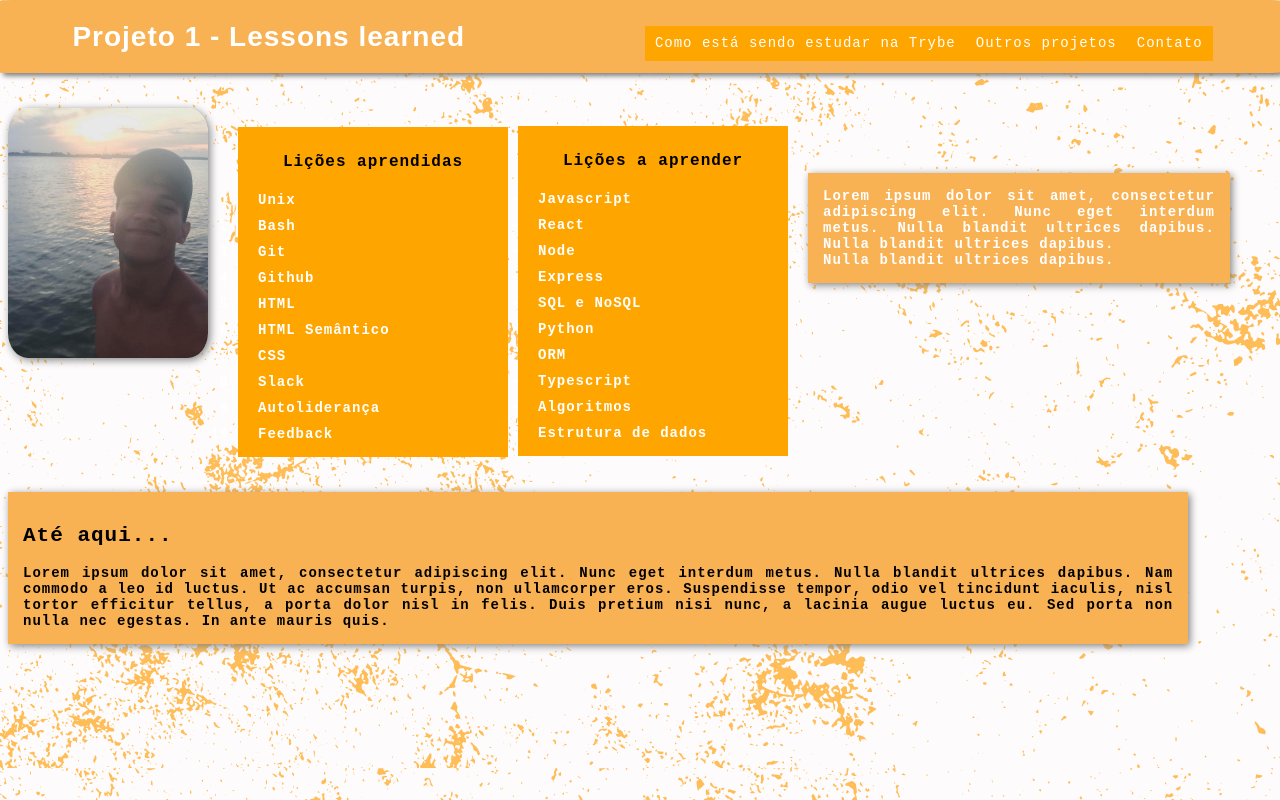
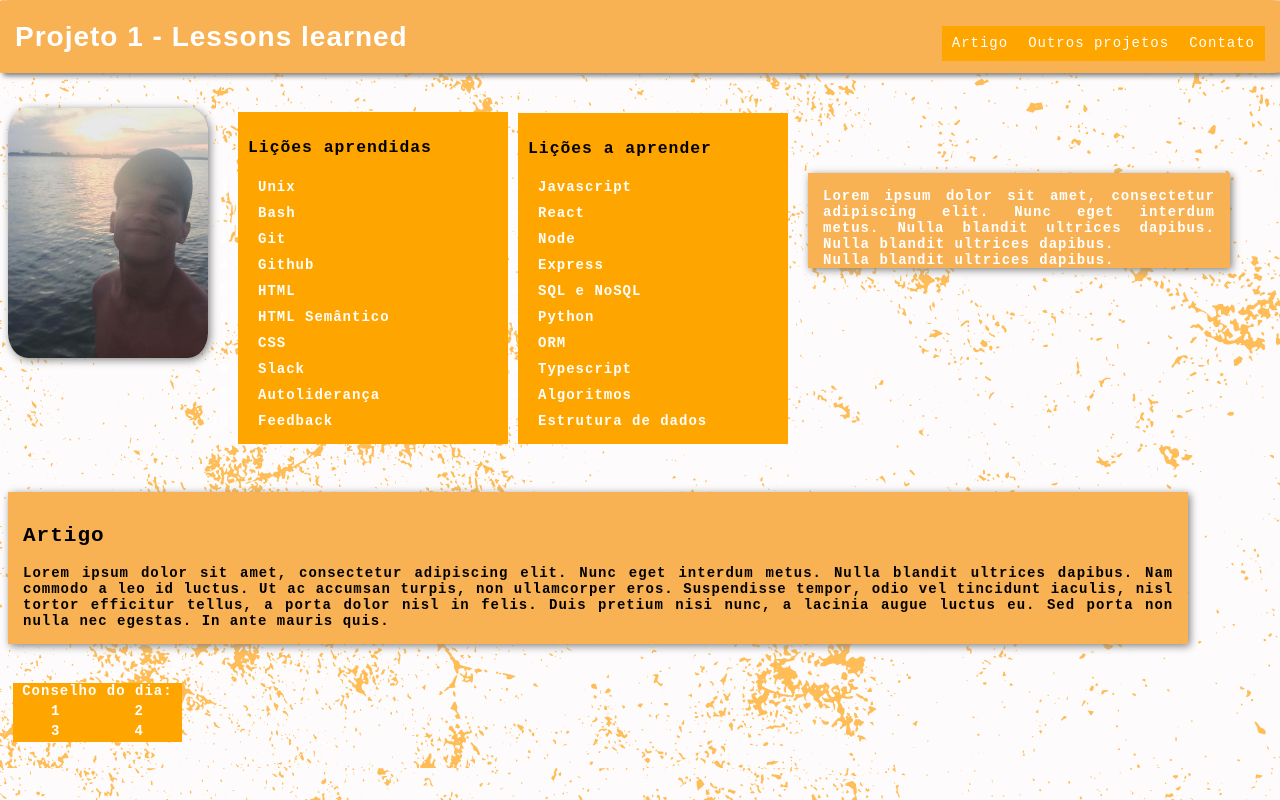
Before and after one commit to luccarendall/fundametal-lessons-learned, a website: page index.html in a window 1280 px wide. Shown: the top 800 px of the page. Drawn offline with Linux system fonts and the light colour scheme.

Commit message:
Consertando tabela

```diff
--- a/index.html
+++ b/index.html
@@ -6,7 +6,8 @@
     <meta http-equiv="X-UA-Compatible" content="IE=edge" />
     <meta name="viewport" content="width=device-width, initial-scale=1.0" />
     <title>Projeto 1 - Lessons learned</title>
-    <link rel="stylesheet" href="style.css" />
+    <link rel="stylesheet" href="reset.css">
+    <link rel="stylesheet" href="style.css">
 </head>
 
 <body>
@@ -15,7 +16,7 @@
         <h1 id="titulo">Projeto 1 - Lessons learned</h1>
         <nav class="menu">
             <ul>
-                <li><a href="#article">Como está sendo estudar na Trybe</a></li>
+                <li><a href="#article">Artigo</a></li>
                 <li><a href="https://github.com/LuccaRendall?tab=repositories" target="_blank">Outros projetos</a></li>
                 <li><a href="#rodape">Contato</a></li>
             </ul>
@@ -25,7 +26,7 @@
     <img id="minha_foto" src="eu.jpeg" alt="lucca-rendall.jpeg" />
 
    <article id="article">
-       <h2>Até aqui...</h2>
+       <h2>Artigo</h2>
         Lorem ipsum dolor sit amet, consectetur adipiscing elit. Nunc eget
         interdum metus. Nulla blandit ultrices dapibus. Nam commodo a leo id
         luctus. Ut ac accumsan turpis, non ullamcorper eros. Suspendisse tempor,
@@ -74,11 +75,9 @@
             </ul>
         </section>
 
-<section>
-        <table id="tabela3">
-            <h4>
-                Conselho do dia:
-            </h4>
+<section id="table">
+        <table id="tabela">
+            <h4>Conselho do dia:</h4>
             <tr>
               <td><a href="https://static.imgs.app/content/assetz/uploads/2018/08/memes-whatsapp-e-redes-sociais-349.jpg" target="_blank">1</a></th>
               <td><a href="https://i.pinimg.com/736x/fd/49/05/fd49050fa52b2fea7a7f78c7690cdcaa.jpg" target="_blank">2</a></th>
--- a/style.css
+++ b/style.css
@@ -6,13 +6,14 @@ body {
   color: black;
   letter-spacing: 1px;
   font-family:monospace;
-
 }
 #cabecalho {
     background-color: rgb(248, 177, 83);
     position: fixed;
     display: flex;
-    justify-content: space-around;
+    justify-content:space-between;
+    padding-left: 10px;
+    padding-right: 15px;
     top: 0px; right: 0px; left: 0px;
     box-shadow:3px 3px 5px gray;
     border-radius: 1%;
@@ -70,14 +71,8 @@ h1{
     padding: 15px;
     background-color: rgb(248, 177, 83);
     color: white;
-}
-
-#rodape {
-    display: table;
-    text-align: center;
-    margin-left: auto;
-    margin-right: auto;
-    box-shadow: 2px 2px 8px gray;
+    margin-bottom: 0px;
+    padding-bottom: 0px;
 }
 
 .menu a {
@@ -109,7 +104,6 @@ h1{
     position: relative;
     padding: 5px 10px;
     color: white;
-    text-decoration: none;
   }
 
   #licoes_a_aprender {
@@ -126,24 +120,12 @@ h1{
     position: relative;
     padding: 5px 10px;
     color: white;
-    text-decoration: none;
-
   }
 
 h4{
     font-weight: bold;
     color: tomato;
     text-align:center;
-}
-
-#tabela3 tr th {
-    width: 64px;
-    text-align: center;
-}
-
-h3{
-    font-size: 16px;
-    text-align: center;
 }
 
 div {
@@ -158,3 +140,37 @@ padding: 5px 5px;
 display: flow-root;
 color:white
 }
+
+#table {
+  background-color:orange;
+  width: fit-content;
+  margin: 5px;
+  position: relative;
+  top: -550px;
+}
+
+#tabela tr td a {
+    width: 64px;
+    text-align: center;
+    color: white;
+    text-decoration: none;
+    padding: 0px 35px;
+    font-family: monospace;
+    font-size: 14px;
+    font-weight: bold;
+}
+
+h4 {
+    text-align: center;
+    margin-bottom: 1px;
+    color:white;
+    font-size: 14px;
+}
+
+#rodape {
+  display: table;
+  text-align: center;
+  margin-left: auto;
+  margin-right: auto;
+  box-shadow: 2px 2px 8px gray;
+}
```
